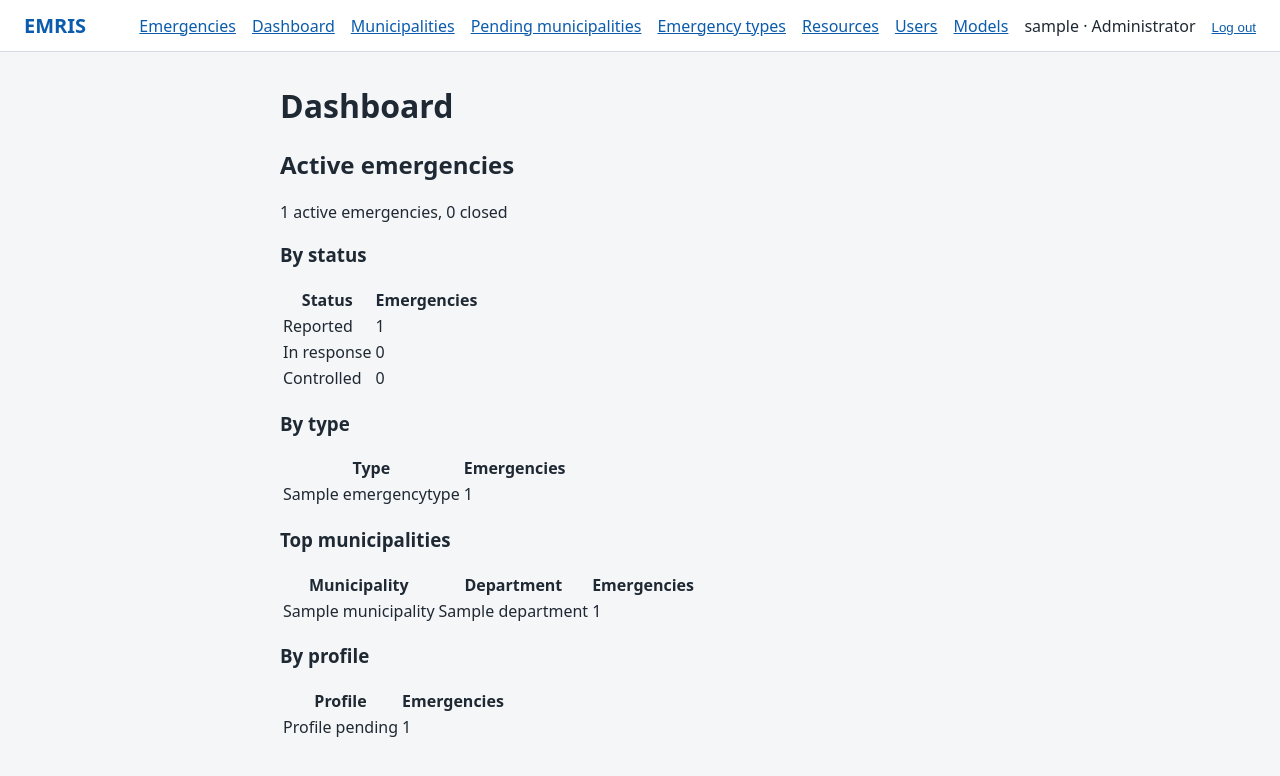
After one commit to JorgeDLZ/EMRIS, a Django app: page /dashboard/ in a window 1280 px wide. The commit adds this page. Shown: the top 776 px of the page. Run offline with Django 5.2, Linux system fonts and the light colour scheme; a user stored in the database is signed in; tables that the repository leaves empty hold one stand-in row (values such as "Sample post"); data that the repository does not hold is empty.

Commit message:
feat: add the dashboard with emergency summaries

```diff
--- /dev/null
+++ b/apps/dashboard/apps.py
@@ -0,0 +1,6 @@
+from django.apps import AppConfig
+
+
+class DashboardConfig(AppConfig):
+    default_auto_field = "django.db.models.BigAutoField"
+    name = "apps.dashboard"
--- /dev/null
+++ b/apps/dashboard/summary.py
@@ -0,0 +1,52 @@
+from collections import Counter
+
+from django.db.models import QuerySet
+
+from apps.emergencies.models import CLOSED, CONTROLLED, IN_RESPONSE, REPORTED, Emergency
+from apps.emergencies.workflow import LABELS
+from apps.intelligence.models import PROFILES, Prediction
+
+TOP_MUNICIPALITIES = 10
+PROFILE_PENDING = "Profile pending"
+ACTIVE_STATUSES = (REPORTED, IN_RESPONSE, CONTROLLED)
+
+
+def _ranked(counter: Counter) -> list[tuple]:
+    return sorted(counter.items(), key=lambda item: (-item[1], item[0]))
+
+
+def _latest_profiles(emergency_ids: list[int]) -> dict[int, str]:
+    rows = (
+        Prediction.objects.filter(emergency_id__in=emergency_ids, component=PROFILES)
+        .order_by("emergency_id", "-created_at", "-pk")
+        .values_list("emergency_id", "output")
+    )
+    latest = {}
+    for emergency_id, output in rows:
+        latest.setdefault(emergency_id, output["profile"])
+    return latest
+
+
+def emergency_summary(emergencies: QuerySet[Emergency]) -> dict:
+    active = list(
+        emergencies.filter(status__in=ACTIVE_STATUSES)
+        .order_by()
+        .values_list(
+            "pk", "status", "emergency_type__name", "municipality__name", "municipality__department__name"
+        )
+    )
+    profiles = _latest_profiles([row[0] for row in active])
+    by_status = Counter(row[1] for row in active)
+    by_municipality = Counter((row[3], row[4]) for row in active)
+    top_municipalities = sorted(by_municipality.items(), key=lambda item: (-item[1], item[0]))
+    return {
+        "active": len(active),
+        "closed": emergencies.filter(status=CLOSED).count(),
+        "by_status": [(LABELS[status], by_status[status]) for status in ACTIVE_STATUSES],
+        "by_type": _ranked(Counter(row[2] for row in active)),
+        "by_municipality": [
+            (municipality, department, count)
+            for (municipality, department), count in top_municipalities[:TOP_MUNICIPALITIES]
+        ],
+        "by_profile": _ranked(Counter(profiles.get(row[0], PROFILE_PENDING) for row in active)),
+    }
--- /dev/null
+++ b/apps/dashboard/urls.py
@@ -0,0 +1,9 @@
+from django.urls import path
+
+from apps.dashboard import views
+
+app_name = "dashboard"
+
+urlpatterns = [
+    path("", views.index, name="index"),
+]
--- /dev/null
+++ b/apps/dashboard/views.py
@@ -0,0 +1,13 @@
+from django.shortcuts import render
+
+from apps.accounts.permissions import role_required
+from apps.accounts.roles import ALL_ROLES
+from apps.emergencies.policies import visible_emergencies
+
+from .summary import emergency_summary
+
+
+@role_required(*ALL_ROLES)
+def index(request):
+    summary = emergency_summary(visible_emergencies(request.user))
+    return render(request, "dashboard/dashboard.html", {"summary": summary})
--- a/config/settings.py
+++ b/config/settings.py
@@ -41,6 +41,7 @@ INSTALLED_APPS = [
     "apps.history",
     "apps.seismic",
     "apps.intelligence",
+    "apps.dashboard",
 ]
 
 MIDDLEWARE = [
--- a/config/urls.py
+++ b/config/urls.py
@@ -11,5 +11,6 @@ urlpatterns = [
     path("emergencies/", include("apps.emergencies.urls")),
     path("plans/", include("apps.plans.urls")),
     path("intelligence/", include("apps.intelligence.urls")),
+    path("dashboard/", include("apps.dashboard.urls")),
     path("", home, name="home"),
 ]
--- a/templates/base.html
+++ b/templates/base.html
@@ -13,6 +13,7 @@
     <nav>
       {% if user.is_authenticated %}
         {% if user.role_label or user.is_superuser %}<a href="{% url 'emergencies:emergency_list' %}">Emergencies</a>{% endif %}
+        {% if user.role_label or user.is_superuser %}<a href="{% url 'dashboard:index' %}">Dashboard</a>{% endif %}
         {% if user.can_register_municipalities %}<a href="{% url 'places:municipality_list' %}">Municipalities</a>{% endif %}
         {% if user.can_manage_catalogs %}<a href="{% url 'places:municipality_pending' %}">Pending municipalities</a>{% endif %}
         {% if user.can_manage_catalogs %}<a href="{% url 'emergencies:type_list' %}">Emergency types</a>{% endif %}
--- /dev/null
+++ b/templates/dashboard/dashboard.html
@@ -0,0 +1,64 @@
+{% extends "base.html" %}
+
+{% block title %}EMRIS — Dashboard{% endblock %}
+
+{% block content %}
+  <h1>Dashboard</h1>
+  {% include "_messages.html" %}
+
+  <section>
+    <h2>Active emergencies</h2>
+    <p>{{ summary.active }} active emergencies, {{ summary.closed }} closed</p>
+    {% if summary.active %}
+      <h3>By status</h3>
+      <table>
+        <thead>
+          <tr><th>Status</th><th>Emergencies</th></tr>
+        </thead>
+        <tbody>
+          {% for label, count in summary.by_status %}
+            <tr><td>{{ label }}</td><td>{{ count }}</td></tr>
+          {% endfor %}
+        </tbody>
+      </table>
+
+      <h3>By type</h3>
+      <table>
+        <thead>
+          <tr><th>Type</th><th>Emergencies</th></tr>
+        </thead>
+        <tbody>
+          {% for name, count in summary.by_type %}
+            <tr><td>{{ name }}</td><td>{{ count }}</td></tr>
+          {% endfor %}
+        </tbody>
+      </table>
+
+      <h3>Top municipalities</h3>
+      <table>
+        <thead>
+          <tr><th>Municipality</th><th>Department</th><th>Emergencies</th></tr>
+        </thead>
+        <tbody>
+          {% for municipality, department, count in summary.by_municipality %}
+            <tr><td>{{ municipality }}</td><td>{{ department }}</td><td>{{ count }}</td></tr>
+          {% endfor %}
+        </tbody>
+      </table>
+
+      <h3>By profile</h3>
+      <table>
+        <thead>
+          <tr><th>Profile</th><th>Emergencies</th></tr>
+        </thead>
+        <tbody>
+          {% for profile, count in summary.by_profile %}
+            <tr><td>{{ profile }}</td><td>{{ count }}</td></tr>
+          {% endfor %}
+        </tbody>
+      </table>
+    {% else %}
+      <p>No active emergencies.</p>
+    {% endif %}
+  </section>
+{% endblock %}
--- a/templates/home.html
+++ b/templates/home.html
@@ -6,4 +6,5 @@
   <h1>EMRIS</h1>
   <p class="subtitle">Emergency Management &amp; Resource Information System</p>
   <p>Register, plan and track emergencies in Colombia.</p>
+  {% if user.role_label or user.is_superuser %}<p><a href="{% url 'dashboard:index' %}">Open the dashboard</a></p>{% endif %}
 {% endblock %}
```
Also changed, not shown: apps/dashboard/tests/test_summary.py (added, +118 -0 lines), apps/dashboard/tests/test_views.py (added, +92 -0 lines), apps/dashboard/__init__.py (added), apps/dashboard/tests/__init__.py (added).
